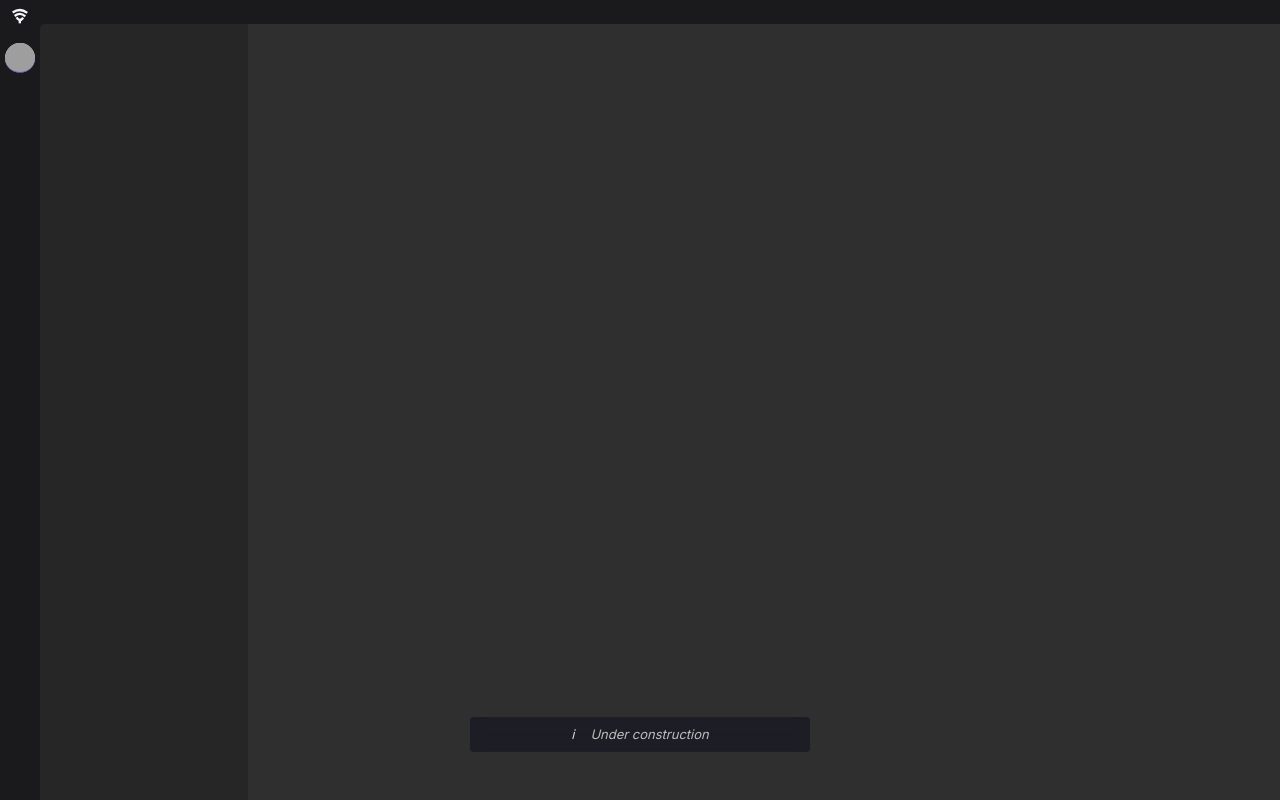
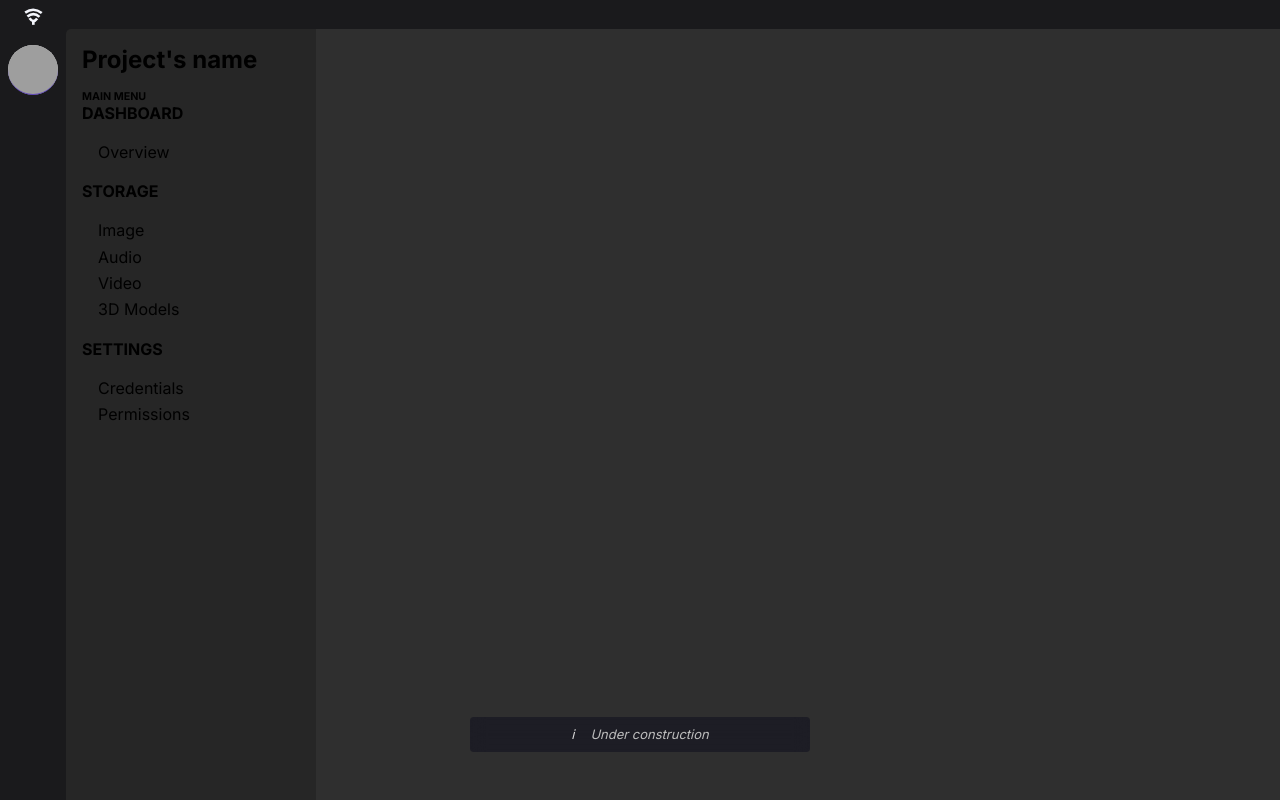
Before and after one commit to GwerhDev/StreamBy-Web, a Next.js app: page /dashboard in a window 1280 px wide. Built offline with nearby package versions, Linux system fonts and the light colour scheme; sample sign-in values are in the browser's storage; grey boxes are pictures that could not be loaded; a web font is replaced by a local one.

Commit message:
dashboard styling

```diff
--- a/src/app/globals.css
+++ b/src/app/globals.css
@@ -198,6 +198,6 @@ a:hover {
 .dashboard-sections {
   width: 100%;
   height: 100%;
-  padding-top: 1.5rem;
+  padding-top: 1.8rem;
   display: flex;
 }
--- a/src/components/Buttons/CircleButton.module.css
+++ b/src/components/Buttons/CircleButton.module.css
@@ -1,8 +1,8 @@
 .container {
   margin: 0;
   padding: 0;
-  width: 30px;
-  height: 30px;
+  width: 50px;
+  height: 50px;
   border-radius: 100%;
   background-color: rgb(220, 220, 220);
 }
--- a/src/components/LateralMenu/LateralMenu.module.css
+++ b/src/components/LateralMenu/LateralMenu.module.css
@@ -1,8 +1,29 @@
 .container {
-  width: 250px;
+  gap: 1rem;
   height: 100%;
+  padding: 1rem;
+  min-width: 250px;
+  border-top-left-radius: 5px;
   display: flex;
   flex-direction: column;
-  border-top-left-radius: 5px;
   background-color: rgb(38, 38, 38);
 }
+
+.menuList {
+  gap: 0;
+  display: flex;
+  flex-direction: column;
+}
+
+.menuList li {
+  border-radius: 5px;
+  padding-left: 1rem;
+  padding-right: 1rem;
+  padding-top: .2rem;
+  padding-bottom: .2rem;
+}
+
+.menuList li:hover {
+  cursor: pointer;
+  background-color: rgb(77, 77, 77);
+}
--- a/src/components/LateralMenu/LateralMenu.tsx
+++ b/src/components/LateralMenu/LateralMenu.tsx
@@ -1,9 +1,44 @@
 import s from './LateralMenu.module.css';
 
 export const LateralMenu = () => {
+  const projectName = "Project's name";
+
   return (
     <div className={s.container}>
-
+      <h2>{projectName}</h2>
+      <div>
+        <h6>MAIN MENU</h6>
+        <h4>DASHBOARD</h4>
+      </div>
+        <ul className={s.menuList}>
+          <li>
+            Overview
+          </li>
+        </ul>
+      <h4>STORAGE</h4>
+      <ul className={s.menuList}>
+        <li>
+          Image
+        </li>
+        <li>
+          Audio
+        </li>
+        <li>
+          Video
+        </li>
+        <li>
+          3D Models
+        </li>
+      </ul>
+      <h4>SETTINGS</h4>
+      <ul className={s.menuList}>
+        <li>
+          Credentials
+        </li>
+        <li>
+          Permissions
+        </li>
+      </ul>
     </div>
   )
 }
--- a/src/components/LateralTab/LateralTab.module.css
+++ b/src/components/LateralTab/LateralTab.module.css
@@ -2,7 +2,8 @@
   gap: 1rem;
   height: 100%;
   min-height: 100vh;
-  padding: .3rem;
+  padding: .5rem;
+  padding-top: .25rem;
   display: flex;
   align-items: center;
   flex-direction: column;
--- a/src/components/LateralTab/LateralTab.tsx
+++ b/src/components/LateralTab/LateralTab.tsx
@@ -4,7 +4,7 @@ import { CircleButton } from '../Buttons/CircleButton';
 export const LateralTab = () => {
   return (
     <div className={s.container}>
-      <img src="streamby-icon.svg" alt="" height={22} />
+      <img src="streamby-icon.svg" alt="" height={25} />
       <ul>
         <CircleButton />
       </ul>
```
